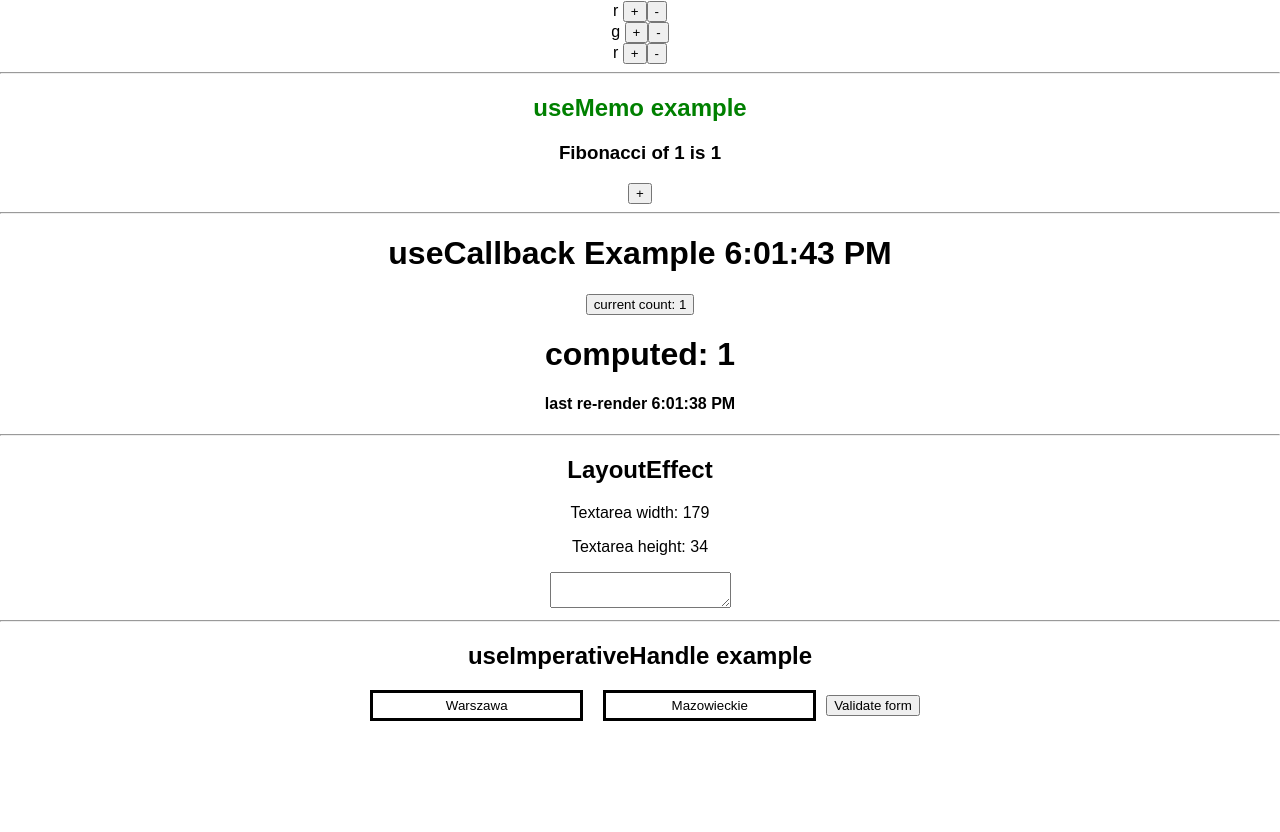
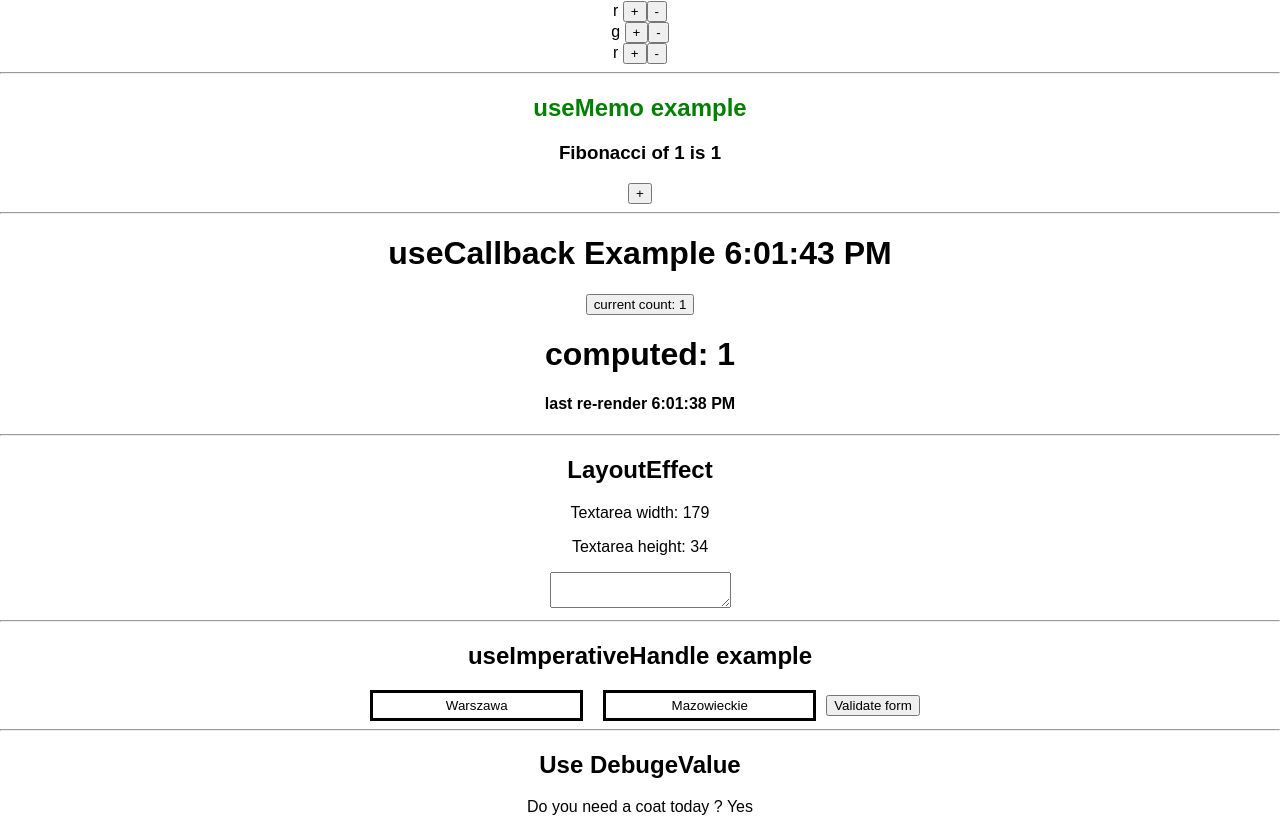
Before and after one commit to Monijo/hooks, a React (Create React App) app: page / in a window 1280 px wide. Shown: the part 575-1407 px from the top of the page. Before the commit the page ends 1296 px from the top, so only its background shows below. Built offline with nearby package versions, Linux system fonts and the light colour scheme.

Commit message:
useDebugValue example

```diff
--- a/src/App.js
+++ b/src/App.js
@@ -9,6 +9,7 @@
 import Callback from "./Callback";
 import LayoutEffect from "./LayoutEffect";
 import ImperativeHandle from "./ImperativeHandle";
+import DebugValue from "./DebugValue";
 
 function App() {
   return (
@@ -30,6 +31,8 @@
        <LayoutEffect/>
         <hr/>
         <ImperativeHandle/>
+        <hr/>
+        <DebugValue/>
     </div>
   );
 }
--- /dev/null
+++ b/src/DebugValue.jsx
@@ -0,0 +1,32 @@
+import React, {useEffect, useState, useDebugValue} from 'react';
+
+
+function UseIsRaining(){
+    const [isRaining, setIsRaining] = useState(false)
+    useEffect(() => {
+        setIsRaining(Math.random()>0.5)
+
+
+    }, []);
+
+    useDebugValue(isRaining ? "Is raining": "is not raining", (value)=>{
+        return `it ${value.toLowerCase()} ${isRaining ? "🌧️" : "☀️"}`
+    });
+
+
+    return isRaining
+
+}
+
+
+function DebugValue(props) {
+    const isRaining = UseIsRaining()
+    return (
+        <div>
+            <h2>Use DebugeValue</h2>
+            <p>Do you need a coat today ? {isRaining ? "Yes": "No"}</p>
+        </div>
+    );
+}
+
+export default DebugValue;
```
